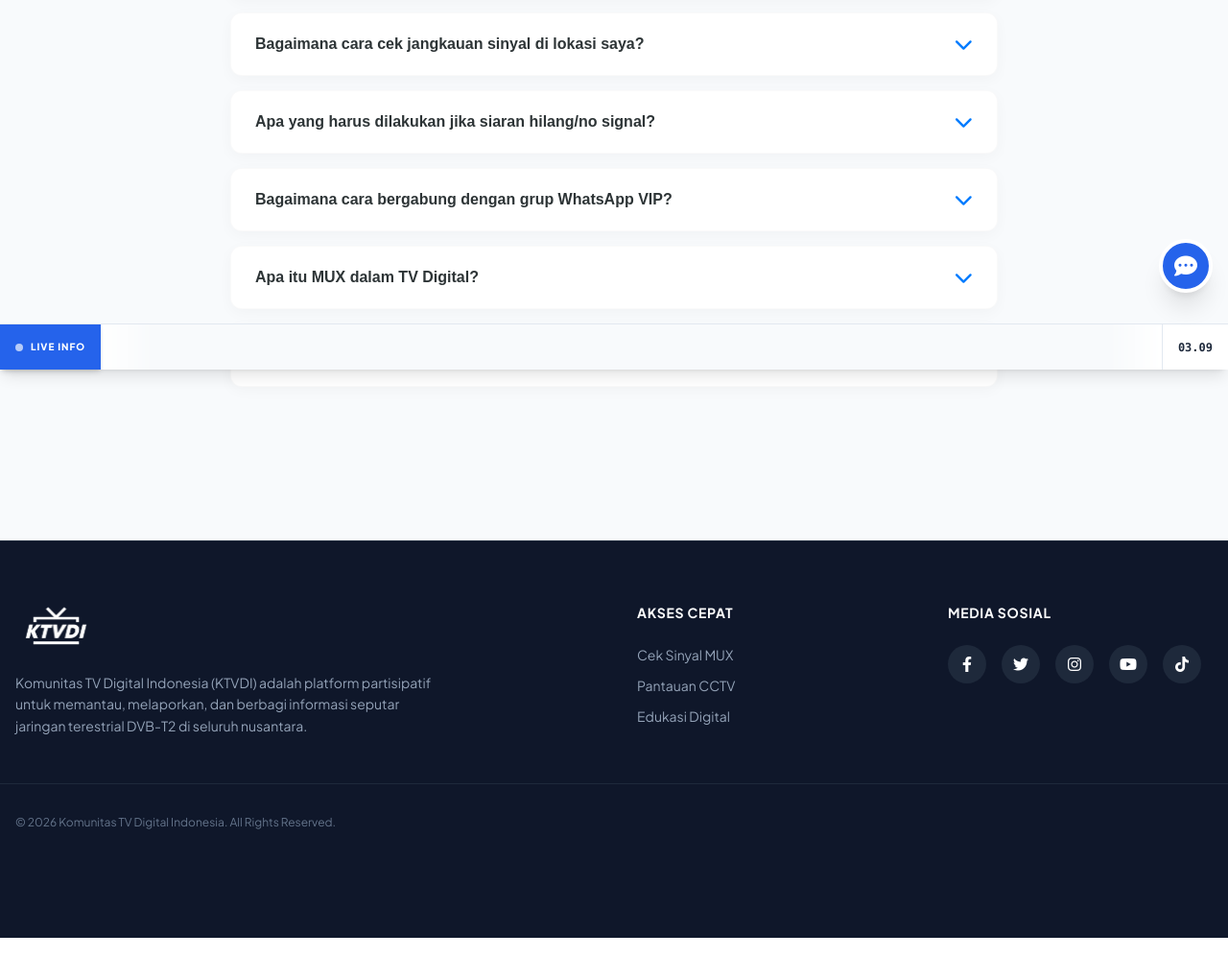
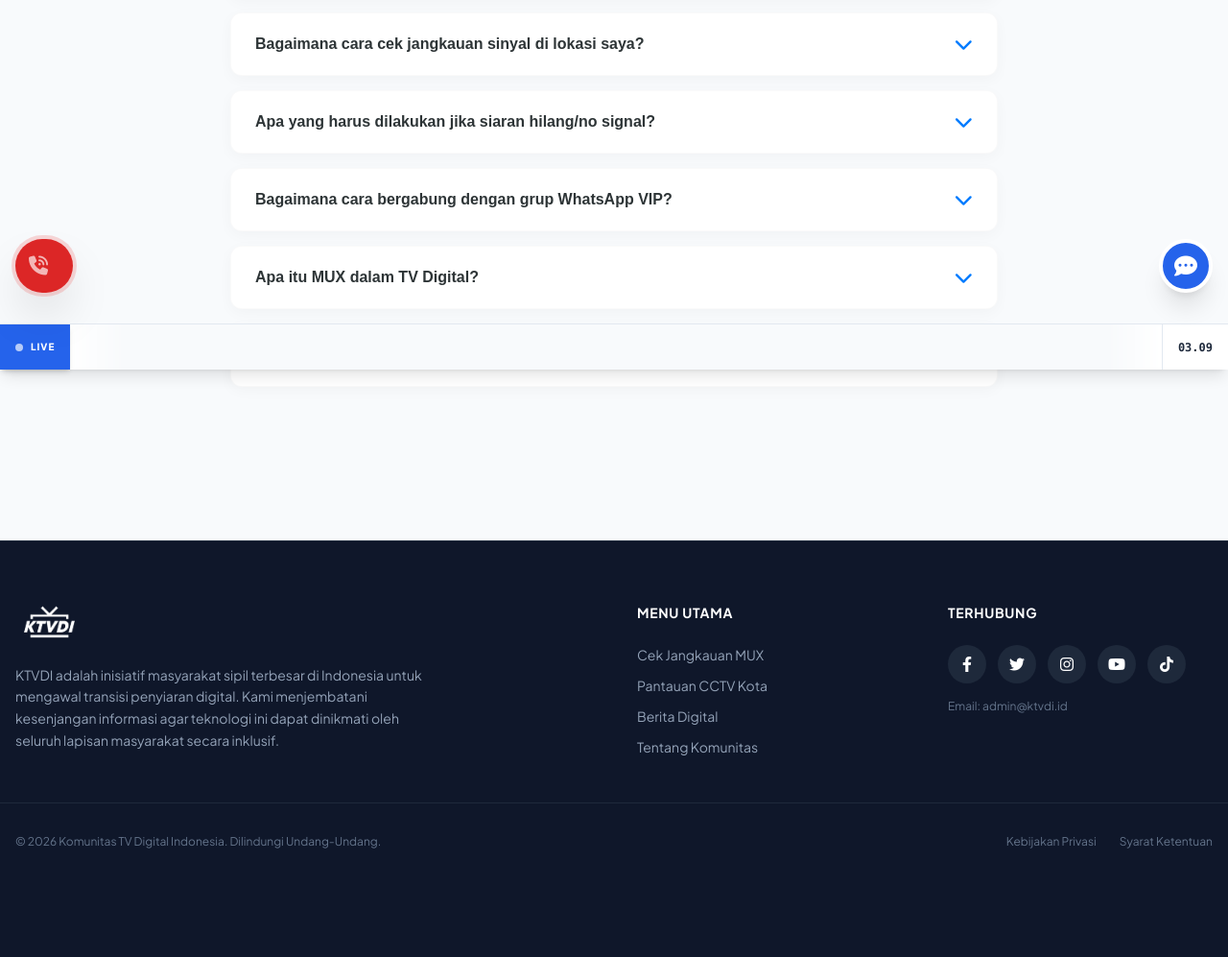
Before and after one commit to ktvdi/web-ktvdi, a Python web app: template templates/faq.html in a window 1280 px wide. Shown: the part 415-1412 px from the top of the page at 96% size. Run offline with Jinja, Linux system fonts and the light colour scheme; the template is opened without the code that fills it: most values are stand-ins (such as "Sample title", 1, 10 or a date in 2020); some libraries are stand-ins or nearby versions.

Commit message:
Update base.html

```diff
--- a/templates/base.html
+++ b/templates/base.html
@@ -17,7 +17,7 @@
                     colors: { brand: { navy: '#0f172a', blue: '#2563eb', sky: '#38bdf8', surface: '#f8fafc' } },
                     animation: {
                         'marquee': 'marquee 200s linear infinite',
-                        'shine': 'shine 4s linear infinite'
+                        'shine': 'shine 3s linear infinite'
                     },
                     keyframes: {
                         marquee: { '0%': { transform: 'translateX(0%)' }, '100%': { transform: 'translateX(-100%)' } },
@@ -30,17 +30,30 @@
     <style>
         .glass-nav { background: rgba(15, 23, 42, 0.95); backdrop-filter: blur(12px); border-bottom: 1px solid rgba(255,255,255,0.1); }
         .mask-edges { mask-image: linear-gradient(to right, transparent, black 5%, black 95%, transparent); }
+
+        /* EFEK GLOSSY ANIMASI PROFESIONAL */
         .text-glossy {
-            background: linear-gradient(to right, #2563eb 20%, #38bdf8 40%, #ffffff 50%, #38bdf8 60%, #2563eb 80%);
+            background: linear-gradient(
+                to right,
+                #1e3a8a 0%,
+                #3b82f6 40%,
+                #ffffff 50%,
+                #3b82f6 60%,
+                #1e3a8a 100%
+            );
             background-size: 200% auto;
             color: #000;
             background-clip: text;
+            -webkit-background-clip: text;
             text-fill-color: transparent;
-            -webkit-background-clip: text;
             -webkit-text-fill-color: transparent;
-            animation: shine 4s linear infinite;
+            animation: shine 5s linear infinite;
             font-weight: 800;
+            display: inline-block;
         }
+
+        .chat-scroll::-webkit-scrollbar { width: 4px; }
+        .chat-scroll::-webkit-scrollbar-thumb { background: #cbd5e1; border-radius: 4px; }
     </style>
 </head>
 <body class="bg-brand-surface text-slate-800 flex flex-col min-h-screen">
@@ -70,18 +83,21 @@
                     {% endif %}
                 </div>
 
-                <button onclick="toggleMenu()" class="lg:hidden text-white text-2xl"><i class="fa-solid fa-bars"></i></button>
+                <button onclick="toggleMenu()" class="lg:hidden text-white text-2xl focus:outline-none"><i class="fa-solid fa-bars"></i></button>
             </div>
         </div>
 
-        <div id="mobile-menu" class="hidden lg:hidden bg-brand-navy border-t border-slate-800 p-5 space-y-4 shadow-xl absolute w-full">
-            <a href="/" class="block text-slate-300 font-bold hover:text-white">Beranda</a>
-            <a href="/cctv" class="block text-slate-300 font-bold hover:text-white">CCTV Live</a>
-            <a href="/daftar-siaran" class="block text-slate-300 font-bold hover:text-white">Database</a>
-            <a href="/about" class="block text-slate-300 font-bold hover:text-white">Tentang</a>
-            <div class="pt-4 border-t border-slate-700 grid grid-cols-2 gap-3">
+        <div id="mobile-menu" class="hidden lg:hidden bg-brand-navy border-t border-slate-800 p-5 space-y-4 shadow-xl absolute w-full z-50">
+            <a href="/" class="block text-slate-300 font-bold hover:text-white border-b border-slate-800 pb-2">Beranda</a>
+            <a href="/cctv" class="block text-slate-300 font-bold hover:text-white border-b border-slate-800 pb-2">CCTV Live</a>
+            <a href="/daftar-siaran" class="block text-slate-300 font-bold hover:text-white border-b border-slate-800 pb-2">Database Siaran</a>
+            <a href="/berita" class="block text-slate-300 font-bold hover:text-white border-b border-slate-800 pb-2">Berita & Artikel</a>
+            <a href="/about" class="block text-slate-300 font-bold hover:text-white border-b border-slate-800 pb-2">Tentang Kami</a>
+
+            <div class="pt-4 grid grid-cols-2 gap-3">
                 {% if session.get('user') %}
                     <a href="/dashboard" class="col-span-2 py-3 bg-brand-blue text-white text-center rounded-xl font-bold">Dashboard</a>
+                    <a href="/logout" class="col-span-2 py-2 text-red-400 text-center text-sm">Keluar</a>
                 {% else %}
                     <a href="/login" class="py-3 border border-slate-600 text-slate-300 text-center rounded-xl font-bold">Masuk</a>
                     <a href="/register" class="py-3 bg-white text-brand-navy text-center rounded-xl font-bold">Daftar</a>
@@ -95,38 +111,44 @@
     <footer class="bg-brand-navy text-white pt-16 pb-28 border-t border-slate-800">
         <div class="max-w-7xl mx-auto px-4 grid grid-cols-1 md:grid-cols-4 gap-12 mb-12">
             <div class="col-span-1 md:col-span-2">
-                <img src="{{ url_for('static', filename='icons/icon-192.png') }}" alt="KTVDI" class="h-12 w-auto mb-6 brightness-200">
+                <img src="{{ url_for('static', filename='icons/icon-192.png') }}" alt="KTVDI Logo" class="h-10 w-auto mb-6 brightness-200">
                 <p class="text-slate-400 text-sm leading-relaxed max-w-md">
-                    Komunitas TV Digital Indonesia (KTVDI) adalah platform partisipatif untuk memantau, melaporkan, dan berbagi informasi seputar jaringan terestrial DVB-T2 di seluruh nusantara.
+                    KTVDI adalah inisiatif masyarakat sipil terbesar di Indonesia untuk mengawal transisi penyiaran digital. Kami menjembatani kesenjangan informasi agar teknologi ini dapat dinikmati oleh seluruh lapisan masyarakat secara inklusif.
                 </p>
             </div>
             <div>
-                <h4 class="font-bold mb-6 text-white uppercase tracking-wider text-sm">Akses Cepat</h4>
+                <h4 class="font-bold mb-6 text-white uppercase tracking-wider text-xs md:text-sm">Menu Utama</h4>
                 <ul class="space-y-3 text-sm text-slate-400">
-                    <li><a href="/daftar-siaran" class="hover:text-brand-sky transition">Cek Sinyal MUX</a></li>
-                    <li><a href="/cctv" class="hover:text-brand-sky transition">Pantauan CCTV</a></li>
-                    <li><a href="/berita" class="hover:text-brand-sky transition">Edukasi Digital</a></li>
+                    <li><a href="/daftar-siaran" class="hover:text-brand-sky transition">Cek Jangkauan MUX</a></li>
+                    <li><a href="/cctv" class="hover:text-brand-sky transition">Pantauan CCTV Kota</a></li>
+                    <li><a href="/berita" class="hover:text-brand-sky transition">Berita Digital</a></li>
+                    <li><a href="/about" class="hover:text-brand-sky transition">Tentang Komunitas</a></li>
                 </ul>
             </div>
             <div>
-                <h4 class="font-bold mb-6 text-white uppercase tracking-wider text-sm">Media Sosial</h4>
-                <div class="flex gap-4">
+                <h4 class="font-bold mb-6 text-white uppercase tracking-wider text-xs md:text-sm">Terhubung</h4>
+                <div class="flex gap-3">
                     <a href="#" class="w-10 h-10 rounded-full bg-slate-800 flex items-center justify-center hover:bg-blue-600 transition"><i class="fa-brands fa-facebook-f"></i></a>
                     <a href="#" class="w-10 h-10 rounded-full bg-slate-800 flex items-center justify-center hover:bg-sky-500 transition"><i class="fa-brands fa-twitter"></i></a>
                     <a href="#" class="w-10 h-10 rounded-full bg-slate-800 flex items-center justify-center hover:bg-pink-600 transition"><i class="fa-brands fa-instagram"></i></a>
                     <a href="#" class="w-10 h-10 rounded-full bg-slate-800 flex items-center justify-center hover:bg-red-600 transition"><i class="fa-brands fa-youtube"></i></a>
                     <a href="#" class="w-10 h-10 rounded-full bg-slate-800 flex items-center justify-center hover:bg-black transition"><i class="fa-brands fa-tiktok"></i></a>
                 </div>
+                <p class="text-xs text-slate-500 mt-4">Email: admin@ktvdi.id</p>
             </div>
         </div>
         <div class="border-t border-slate-800 pt-8 flex flex-col md:flex-row justify-between items-center text-xs text-slate-500 max-w-7xl mx-auto px-4">
-            <p>&copy; 2026 Komunitas TV Digital Indonesia. All Rights Reserved.</p>
+            <p>&copy; 2026 Komunitas TV Digital Indonesia. Dilindungi Undang-Undang.</p>
+            <div class="flex gap-6 mt-4 md:mt-0">
+                <a href="#" class="hover:text-white">Kebijakan Privasi</a>
+                <a href="#" class="hover:text-white">Syarat Ketentuan</a>
+            </div>
         </div>
     </footer>
 
     <div class="fixed bottom-0 w-full z-40 bg-white border-t border-slate-200 shadow-lg h-12 flex items-center justify-between px-0 select-none">
         <div class="bg-brand-blue h-full flex items-center px-4 z-20 shadow-md">
-            <span class="text-white text-[10px] font-extrabold uppercase tracking-widest flex items-center gap-2"><span class="w-2 h-2 bg-white rounded-full animate-pulse"></span> LIVE INFO</span>
+            <span class="text-white text-[10px] font-extrabold uppercase tracking-widest flex items-center gap-2"><span class="w-2 h-2 bg-white rounded-full animate-pulse"></span> LIVE</span>
         </div>
         <div class="flex-1 overflow-hidden h-full flex items-center relative mask-edges bg-slate-50">
             <div class="animate-marquee whitespace-nowrap text-xs font-semibold text-slate-700 flex items-center gap-0" id="unified-ticker">
@@ -138,6 +160,13 @@
         </div>
     </div>
 
+    <div class="fixed bottom-20 left-4 z-50 group">
+        <a href="tel:112" class="flex items-center gap-3 bg-red-600 hover:bg-red-700 text-white p-3.5 rounded-full shadow-2xl transition-all duration-300 hover:pr-6 group-hover:w-auto overflow-hidden ring-4 ring-red-500/20">
+            <i class="fa-solid fa-phone-volume text-xl animate-pulse"></i>
+            <span class="font-bold text-xs whitespace-nowrap w-0 group-hover:w-auto overflow-hidden transition-all duration-300 pl-0 group-hover:pl-1">DARURAT 112</span>
+        </a>
+    </div>
+
     <div class="fixed bottom-20 right-4 z-50">
         <div id="chat-window" class="hidden w-[85vw] md:w-[350px] bg-white rounded-xl shadow-2xl border border-slate-200 overflow-hidden mb-2 transform origin-bottom-right transition-all">
             <div class="bg-brand-navy p-4 flex justify-between items-center text-white">
@@ -145,11 +174,11 @@
                 <button type="button" onclick="toggleChat(event)" class="hover:text-red-400"><i class="fa-solid fa-xmark"></i></button>
             </div>
             <div id="chat-messages" class="h-72 bg-slate-50 p-4 overflow-y-auto space-y-3 flex flex-col chat-scroll">
-                <div class="flex gap-2"><div class="bg-white p-3 rounded-lg rounded-tl-none text-xs shadow-sm border border-slate-200 text-slate-600">Halo! 👋 Tanya saya seputar TV Digital, Antena, atau Sinyal.</div></div>
+                <div class="flex gap-2"><div class="bg-white p-3 rounded-lg rounded-tl-none text-xs shadow-sm border border-slate-200 text-slate-600">Halo! 👋 Saya bisa bantu cek arah antena atau info STB.</div></div>
             </div>
             <div class="p-3 bg-white border-t border-slate-200">
                 <form onsubmit="handleChat(event)" class="flex gap-2">
-                    <input type="text" id="chat-input" placeholder="Tanya..." class="w-full bg-slate-100 text-xs px-3 py-2.5 rounded-lg focus:outline-none focus:ring-2 focus:ring-brand-blue">
+                    <input type="text" id="chat-input" placeholder="Ketik pertanyaan..." class="w-full bg-slate-100 text-xs px-3 py-2.5 rounded-lg focus:outline-none focus:ring-2 focus:ring-brand-blue">
                     <button type="submit" class="bg-brand-blue text-white px-3 py-2 rounded-lg hover:bg-blue-700 transition"><i class="fa-solid fa-paper-plane"></i></button>
                 </form>
             </div>
@@ -160,12 +189,8 @@
     <script>
         function toggleMenu() { document.getElementById('mobile-menu').classList.toggle('hidden'); }
 
-        // FIX: Tambahkan event prevent default dan stop propagation agar tidak close sendiri
         function toggleChat(e) {
-            if (e) {
-                e.preventDefault();
-                e.stopPropagation();
-            }
+            if (e) { e.preventDefault(); e.stopPropagation(); }
             const w = document.getElementById('chat-window');
             w.classList.toggle('hidden');
         }
@@ -187,7 +212,7 @@
         }
         updateTicker();
 
-        const offlineAnswers = { "halo": "Halo! Ada yang bisa dibantu?", "tv": "Cek menu Database.", "bola": "Piala Dunia 2026 tayang di TVRI & Saluran Resmi.", "sinyal": "Gunakan antena outdoor.", "stb": "Gunakan STB bersertifikat Kominfo.", "default": "Maaf server sibuk. Cek menu Berita." };
+        const offlineAnswers = { "halo": "Halo! Ada yang bisa dibantu?", "tv": "Cek menu Database.", "bola": "Piala Dunia 2026 tayang di TVRI (UHF) & Official Partner.", "sinyal": "Gunakan antena outdoor.", "stb": "Gunakan STB bersertifikat Kominfo.", "default": "Maaf server sibuk. Cek menu Berita." };
         async function handleChat(e) {
             e.preventDefault();
             const inp = document.getElementById('chat-input');
```
